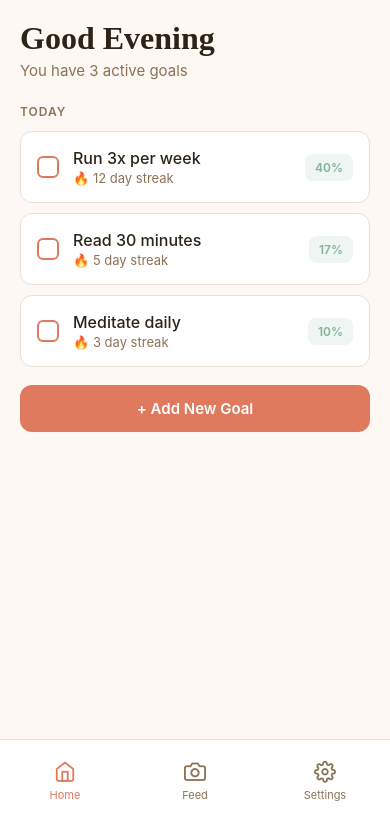
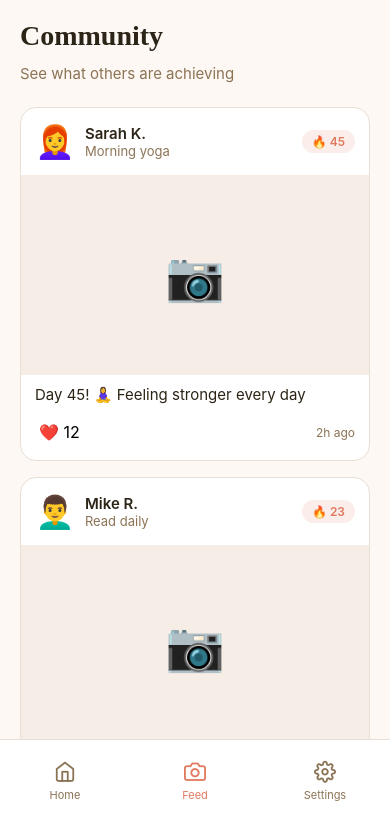
Before and after one commit to amlfarhad/StreakSocial, a React Native app in the folder app/: screen / in a window 390 px wide. Shown: the top 840 px of the page. Built offline with nearby package versions, Linux system fonts and the light colour scheme.

Commit message:
Make Feed the default tab, fix bottom gap by restructuring SafeAreaView

```diff
--- a/app/App.tsx
+++ b/app/App.tsx
@@ -763,7 +763,7 @@ function CheckInScreen({ goal, onBack, onComplete }: { goal: Goal; onBack: () =>
 export default function App() {
   const systemScheme = useColorScheme();
   const [isDark, setIsDark] = useState(systemScheme === 'dark');
-  const [tab, setTab] = useState('home');
+  const [tab, setTab] = useState('feed');
   const [screen, setScreen] = useState<'tabs' | 'goal' | 'coach' | 'checkin' | 'create'>('tabs');
   const [selectedGoal, setSelectedGoal] = useState<Goal | null>(null);
   const [goals, setGoals] = useState<Goal[]>([
@@ -824,7 +824,8 @@ export default function App() {
 
   return (
     <ThemeContext.Provider value={{ theme, isDark, toggle: () => setIsDark(!isDark) }}>
-      <SafeAreaView style={[styles.container, { backgroundColor: theme.bg }]}>
+      <View style={[styles.container, { backgroundColor: theme.bg }]}>
+        <SafeAreaView style={{ flex: 1 }}>
           {tab === 'home' && (
             <HomeScreen
               goals={goals}
@@ -835,9 +836,10 @@ export default function App() {
           )}
           {tab === 'feed' && <FeedScreen />}
           {tab === 'settings' && <SettingsScreen />}
+        </SafeAreaView>
         <TabBar activeTab={tab} onTabPress={setTab} />
         <StatusBar style={isDark ? 'light' : 'dark'} />
-      </SafeAreaView>
+      </View>
     </ThemeContext.Provider>
   );
 }
```
Lines whose indentation alone changed are shown as unchanged.
